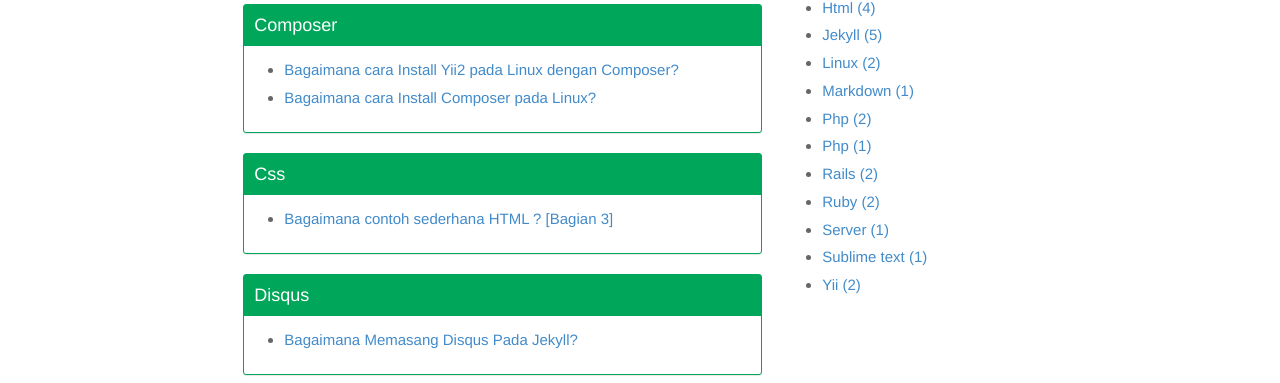
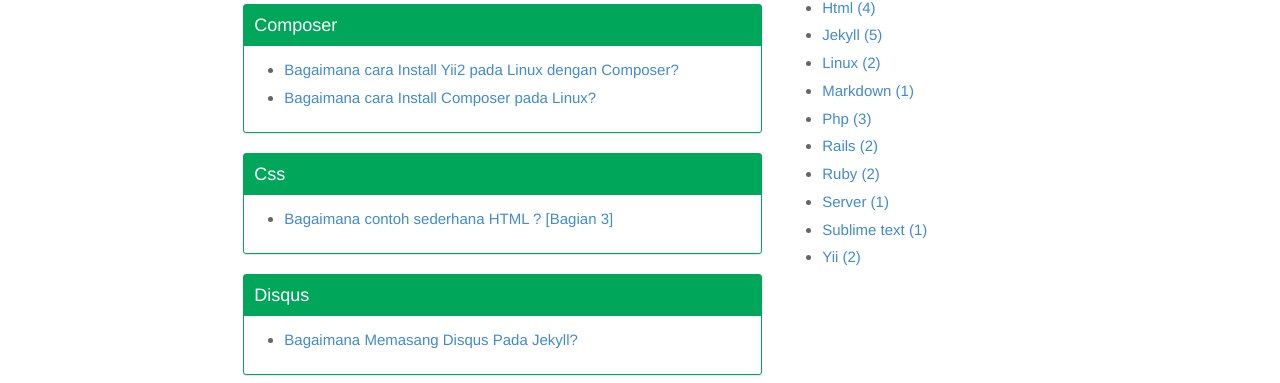
Before and after one commit to candra1414/kurtakon, a Jekyll site: the page built from categori.md, in a window 1280 px wide and 1400 px high. Shown: the part 295-678 px from the top of the window. Built offline with Jekyll 4.4.1, drawn with Linux system fonts in a browser that asks for light colours; nearby versions of some CDN libraries; comment, search, counter and statistics services are not loaded.

Commit message:
update kategori

```diff
--- a/_posts/2017-10-19-artikel-2.markdown
+++ b/_posts/2017-10-19-artikel-2.markdown
@@ -3,7 +3,7 @@ layout: post
 title:  "Apa itu PHP?"
 comments: true
 date:   2017-10-19 09:06:58
-categories: [Html,PHP]
+categories: [Html,Php]
 ---
 Sering kita mendegar dengan kata __PHP__ , perlu diingat __PHP__ di sini bukan Pemberi harapan palsu namun PHP (Hypertext Preprocessor) yaitu bahasa pemerograman yang sering digunakan bersamaan dengan HTML. Php banyak digunakan untuk membuat situs web dinamis.
 
--- a/_posts/2017-10-19-artikel-3.markdown
+++ b/_posts/2017-10-19-artikel-3.markdown
@@ -3,7 +3,7 @@ layout: post
 title:  "Apa itu Web Server?"
 comments: true
 date:   2017-10-19 09:06:58
-categories: [PHP,Server]
+categories: [Php,Server]
 ---
 
 Web Server adalah perangkat lunak ataupun perangkat keras yang menyediakan layanan akses kepada pengguna melalui protokol komunikasi HTTP atau HTTPS atas berkas-berkas yang terdapat pada suatu situs web dalam layanan ke pengguna dengan menggunakan aplikasi tertentu seperti website.
```
Also changed, not shown: 1 other file.
